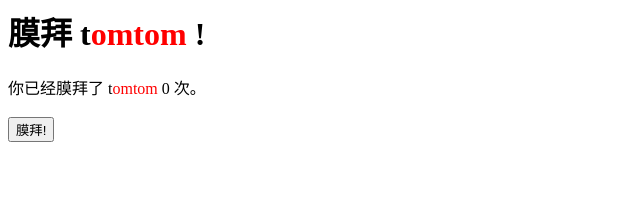
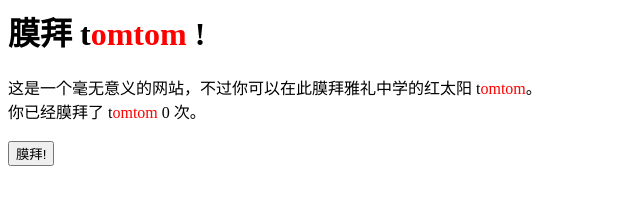
Before and after one commit to tomtomorz/tomtomorz.github.io, a plain HTML site: page index.html in a window 1280 px wide. Shown: the whole page, without its empty margins (0-640 px from the left). Drawn offline with Linux system fonts and the light colour scheme.

Commit message:
Initial commit

```diff
--- a/index.html
+++ b/index.html
@@ -3,6 +3,8 @@
 	<a>膜拜</a> <a>t</a><a style="color:red">omtom</a><a> !</a>
 </h1>
 
+这是一个毫无意义的网站，不过你可以在此膜拜雅礼中学的红太阳 t<span style="color:red">omtom</span>。
+<br>
 你已经膜拜了 t<span style="color:red">omtom</span> <span id="counter">0</span> 次。
 
 <br>
```
